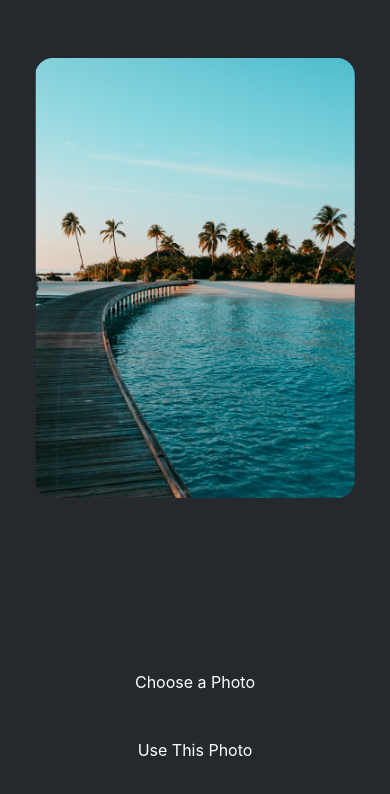
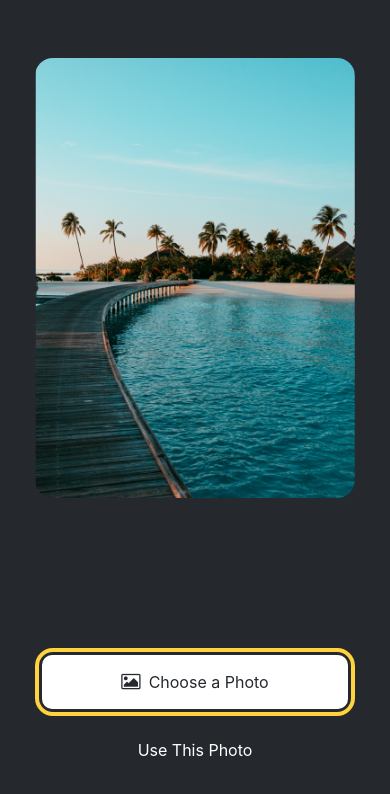
Before and after one commit to gavo/StickerSmash, a React Native app: screen / in a window 390 px wide. Shown: the top 794 px of the page. Built offline with nearby package versions, Linux system fonts and the light colour scheme.

Commit message:
Styling primary button

```diff
--- a/App.js
+++ b/App.js
@@ -12,7 +12,7 @@ export default function App() {
         <ImageViewer placeholderImageSource={PlaceholderImage} />
       </View>
       <View style={styles.footerContainer}>
-        <Button label="Choose a Photo" />
+        <Button theme="primary" label="Choose a Photo" />
         <Button label="Use This Photo" />
       </View>
       <StatusBar style="auto" />
--- a/components/Button.js
+++ b/components/Button.js
@@ -1,12 +1,33 @@
 import { Pressable, StyleSheet, Text, View } from "react-native";
 import React from "react";
+import { FontAwesome } from "@expo/vector-icons";
 
-const Button = ({ label }) => {
-  return (
+const Button = ({ label, theme }) => {
+  return theme === "primary" ? (
+    <View
+      style={[
+        styles.buttonContainer,
+        { borderWidth: 4, borderColor: "#ffd33d", borderRadius: 18 },
+      ]}
+    >
+      <Pressable
+        style={[styles.button, { backgroundColor: "#fff" }]}
+        onPress={() => alert("you pressed a button.")}
+      >
+        <FontAwesome
+          name="picture-o"
+          size={18}
+          color="#25292e"
+          style={styles.buttonIcon}
+        />
+        <Text style={[styles.buttonLabel, { color: "#25292e" }]}>{label}</Text>
+      </Pressable>
+    </View>
+  ) : (
     <View style={styles.buttonContainer}>
       <Pressable
         style={styles.button}
-        onPress={() => alert("you pressed a button.")}
+        onPress={() => alert("You pressed a secondary button")}
       >
         <Text style={styles.buttonLabel}>{label}</Text>
       </Pressable>
```
